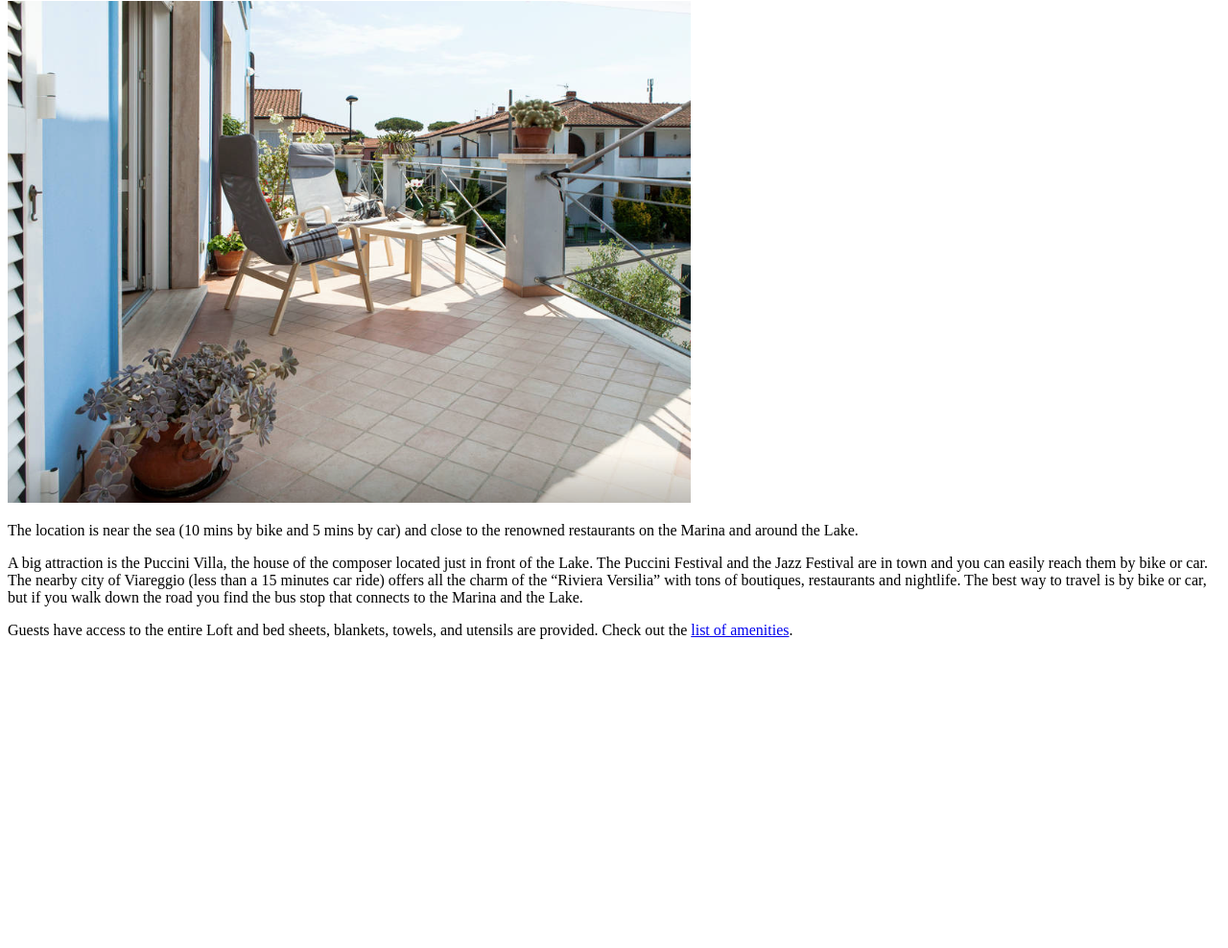
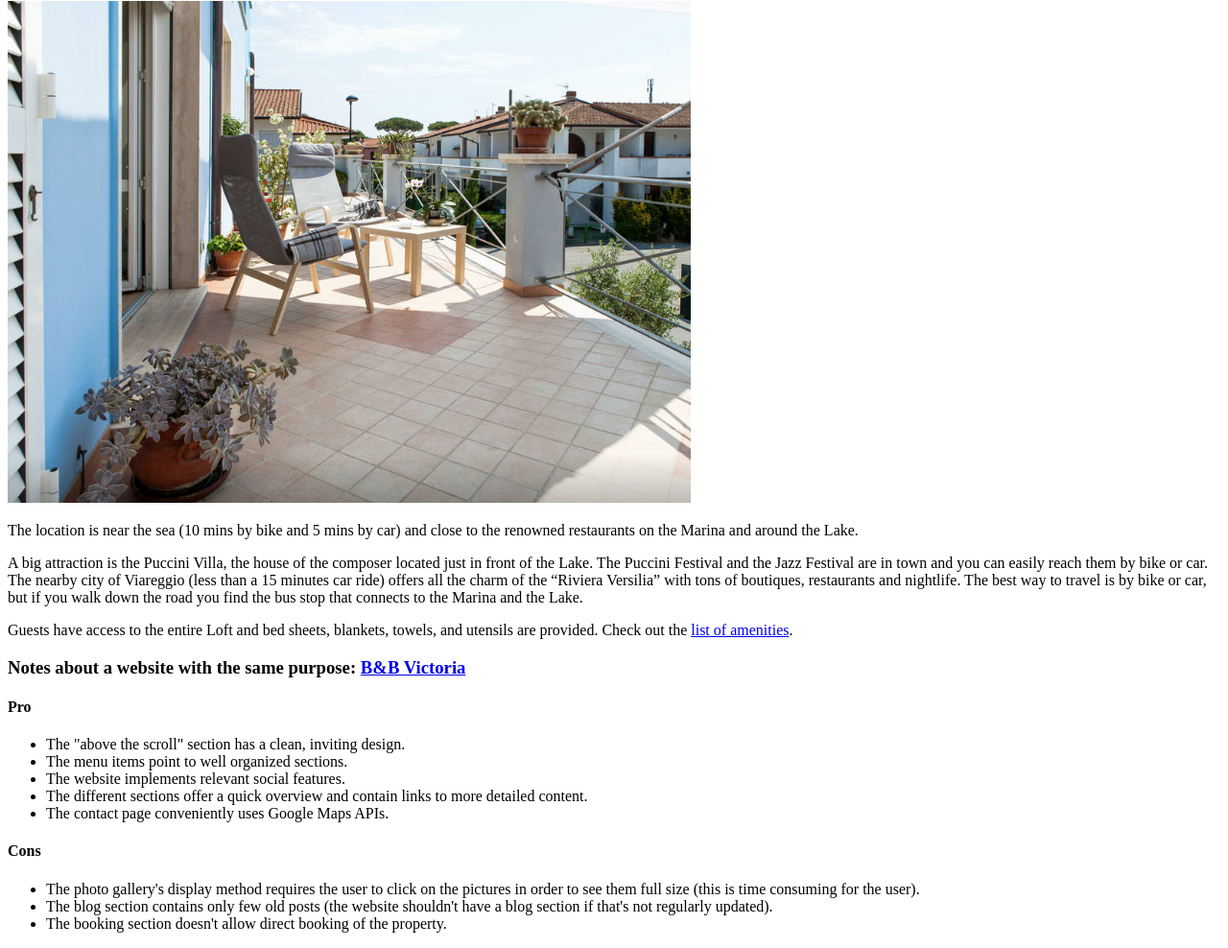
Before and after one commit to HigitusFigitus/HigitusFigitus.github.io, a plain HTML site: page index.html in a window 1280 px wide. Shown: the part 287-1275 px from the top of the page at 96% size. Before the commit the page ends 969 px from the top, so only its background shows below. Drawn offline with Linux system fonts and the light colour scheme.

Commit message:
Adds notes about a similar website

```diff
--- a/index.html
+++ b/index.html
@@ -23,5 +23,20 @@
   <p>A big attraction is the Puccini Villa, the house of the composer located just in front of the Lake. The Puccini Festival and the Jazz Festival are in town and you can easily reach them by bike or car.
   The nearby city of Viareggio (less than a 15 minutes car ride) offers all the charm of the “Riviera Versilia” with tons of boutiques, restaurants and nightlife. The best way to travel is by bike or car, but if you walk down the road you find the bus stop that connects to the Marina and the Lake.</p>
   <p>Guests have access to the entire Loft and bed sheets, blankets, towels, and utensils are provided. Check out the <a href="amenities.html">list of amenities</a>.</p>
+  <h3>Notes about a website with the same purpose: <a href="http://www.bedandbreakfastvittoria.it/new/?lang=en">B&amp;B Victoria</a></h3>
+  <h4>Pro</h4>
+  <ul>
+    <li>The "above the scroll" section has a clean, inviting design.</li>
+    <li>The menu items point to well organized sections.</li>
+    <li>The website implements relevant social features.</li>
+    <li>The different sections offer a quick overview and contain links to more detailed content.</li>
+    <li>The contact page conveniently uses Google Maps APIs.</li>
+  </ul>
+  <h4>Cons</h4>
+  <ul>
+    <li>The photo gallery's display method requires the user to click on the pictures in order to see them full size (this is time consuming for the user).</li>
+    <li>The blog section contains only few old posts (the website shouldn't have a blog section if that's not regularly updated).</li>
+    <li>The booking section doesn't allow direct booking of the property.</li>
+  </ul>
 </body>
 </html>
```
